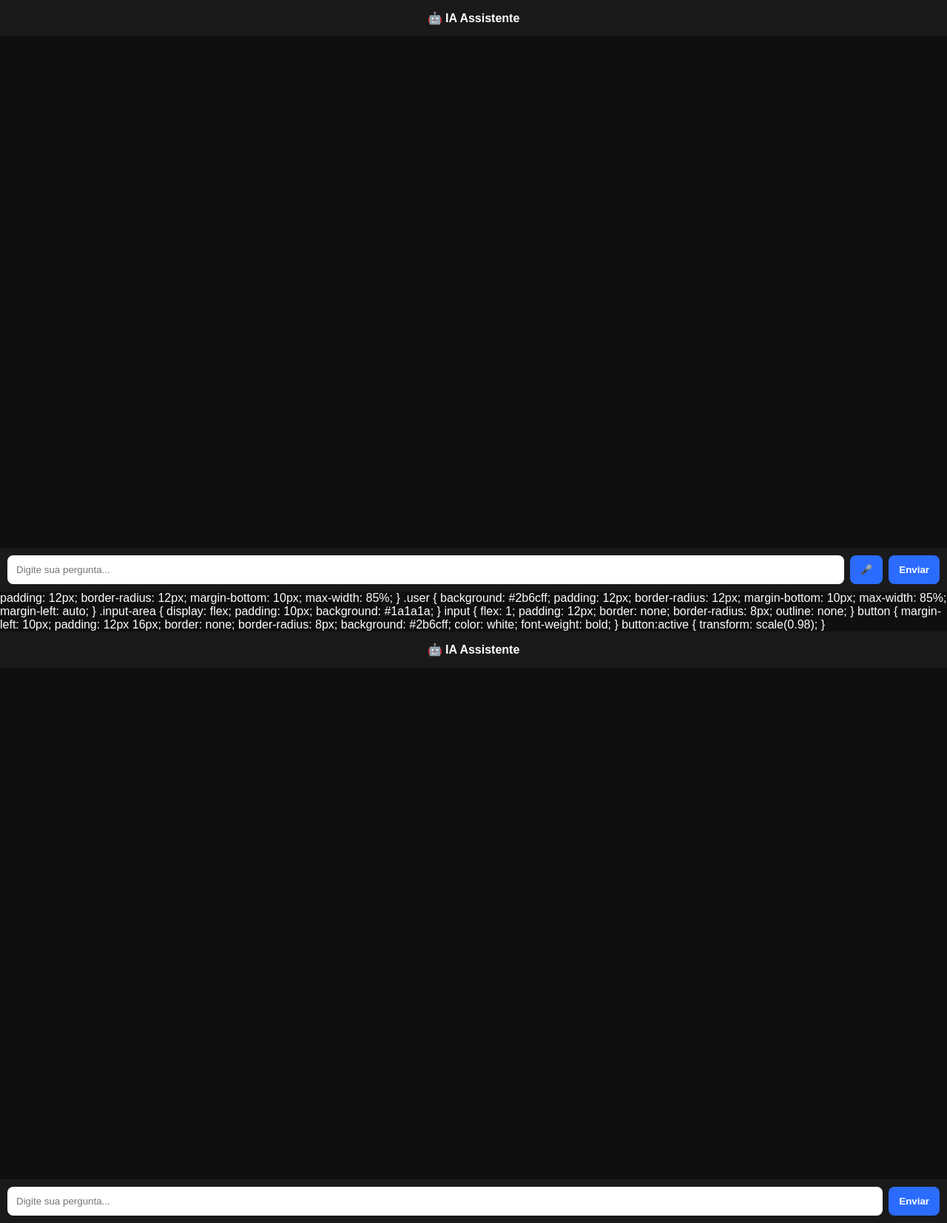
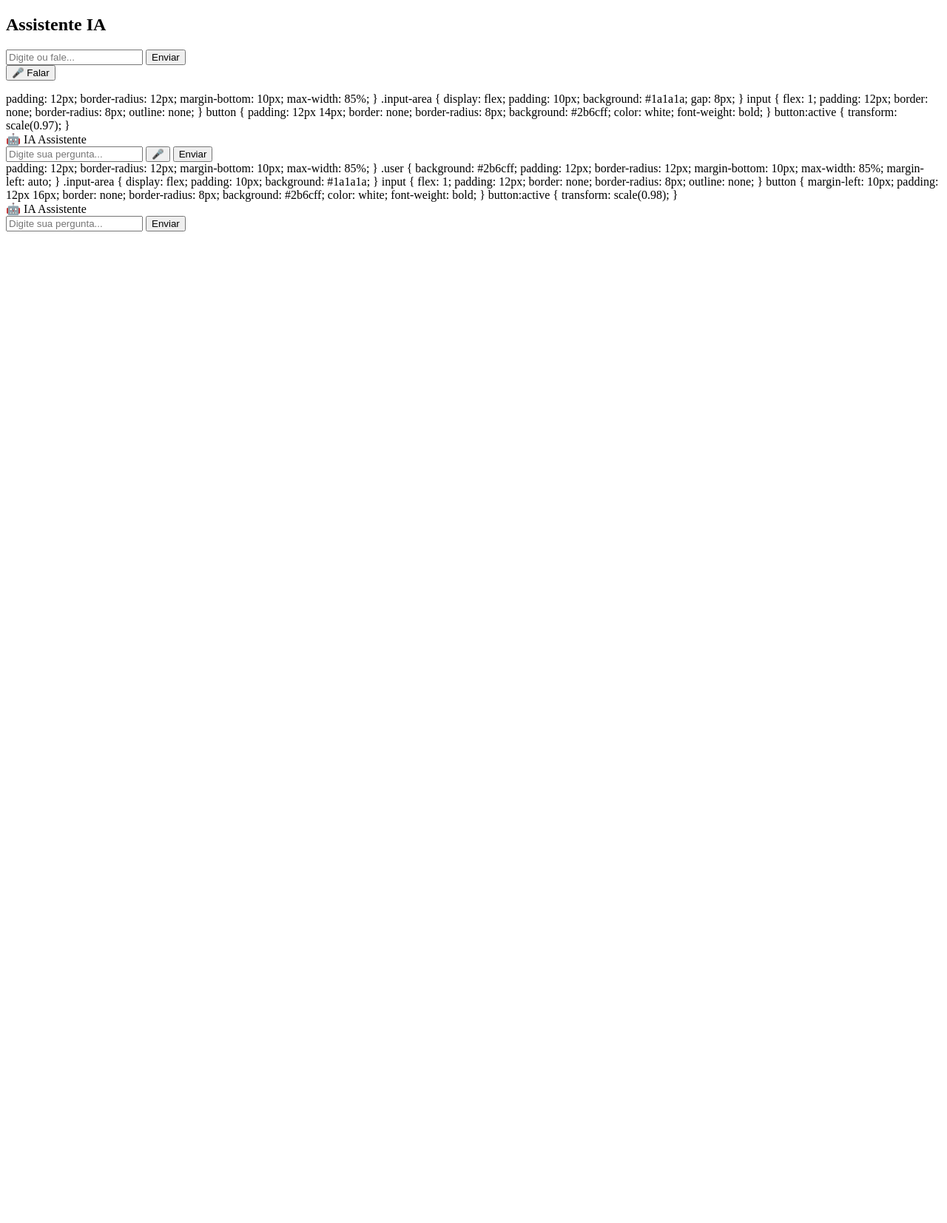
Before and after one commit to alderwallyson333-arch/ia-assistente, a Flask app: page / in a window 1280 px wide. Shown: the whole page at 74% size. After the commit the page ends 313 px from the top, so only its background shows below. Run offline with Flask 3, Linux system fonts and the light colour scheme.

Commit message:
Update index.html

```diff
--- a/templates/index.html
+++ b/templates/index.html
@@ -1,40 +1,45 @@
 <!DOCTYPE html>
-<html lang="pt-br">
+<html lang="pt-BR">
 <head>
 <meta charset="UTF-8">
-<meta name="viewport" content="width=device-width, initial-scale=1.0">
-<title>IA Assistente</title>
+<title>Assistente IA</title>
+</head>
 
-<style>
-    body {
-        margin: 0;
-        font-family: Arial, sans-serif;
-        background: #0f0f0f;
-        color: white;
-    }
+<body>
 
-    .container {
-        display: flex;
-        flex-direction: column;
-        height: 100vh;
-    }
+<h2>Assistente IA</h2>
 
-    .header {
-        padding: 15px;
-        background: #1a1a1a;
-        text-align: center;
-        font-weight: bold;
-    }
+<form method="POST">
+    <input type="text" name="mensagem" id="mensagem" placeholder="Digite ou fale..." required>
+    <button type="submit">Enviar</button>
+</form>
 
-    .chat {
-        flex: 1;
-        padding: 12px;
-        overflow-y: auto;
-    }
+<button onclick="falar()">🎤 Falar</button>
 
-    .bot {
-        background: #2a2a2a;
-        padding: 12px;
+<p>{{ resposta }}</p>
+
+{% if audio %}
+<audio autoplay>
+    <source src="{{ audio }}" type="audio/mp3">
+</audio>
+{% endif %}
+
+<script>
+function falar() {
+    const recognition = new webkitSpeechRecognition();
+    recognition.lang = "pt-BR";
+
+    recognition.onresult = function(event) {
+        document.getElementById("mensagem").value =
+            event.results[0][0].transcript;
+    };
+
+    recognition.start();
+}
+</script>
+
+</body>
+</html>        padding: 12px;
         border-radius: 12px;
         margin-bottom: 10px;
         max-width: 85%;
```
